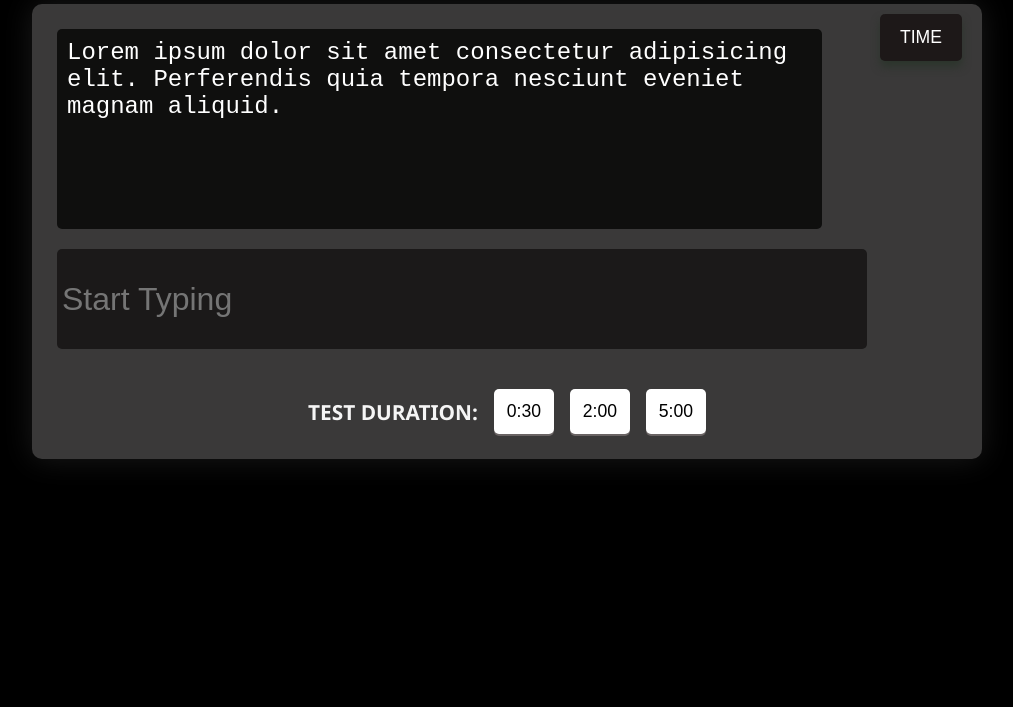
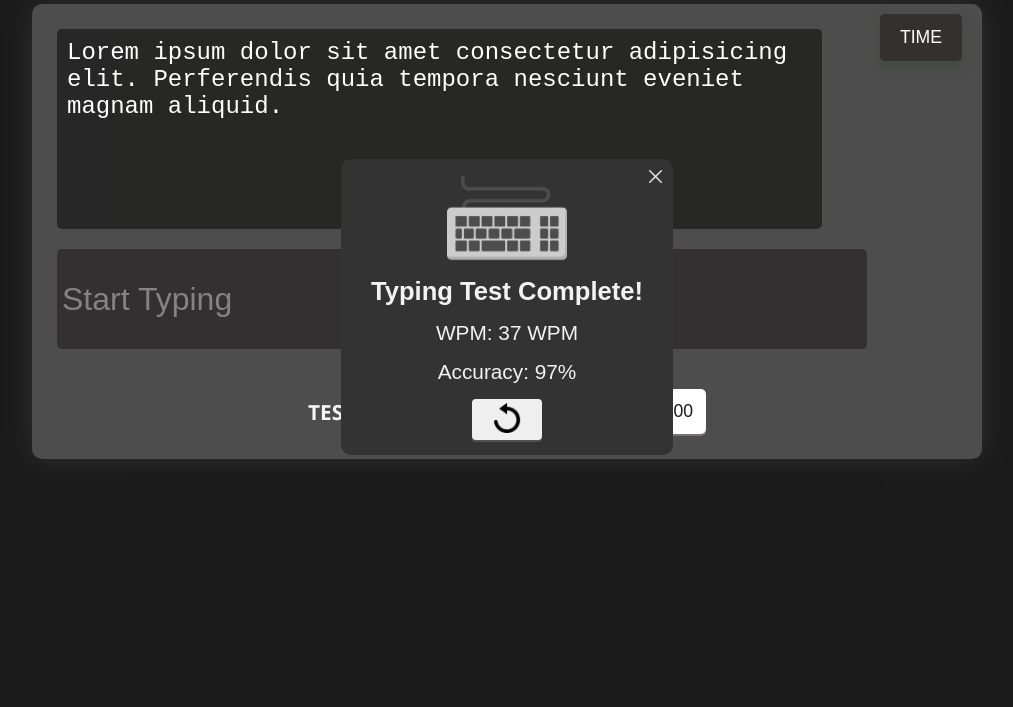
Before and after one commit to Rafia-Haider/TypeTest-, a plain HTML site: page index.html in a window 1280 px wide. Shown: the part 93-800 px from the top of the page, without its empty margins (133-1146 px from the left). Drawn offline with Linux system fonts and the light colour scheme.

Commit message:
inset fixed

```diff
--- a/style.css
+++ b/style.css
@@ -125,13 +125,12 @@ body{
 
 .result{
     position: fixed;
-    display: none;
+    display: flex;
     justify-content: center;
     align-items: center;
     background-color: rgba(255, 255, 255, 0.1);
-    width: 100vw;
-    height: 100vh;
     z-index: 2;
+    inset: 0;
 }
 
 .result .content{
```
